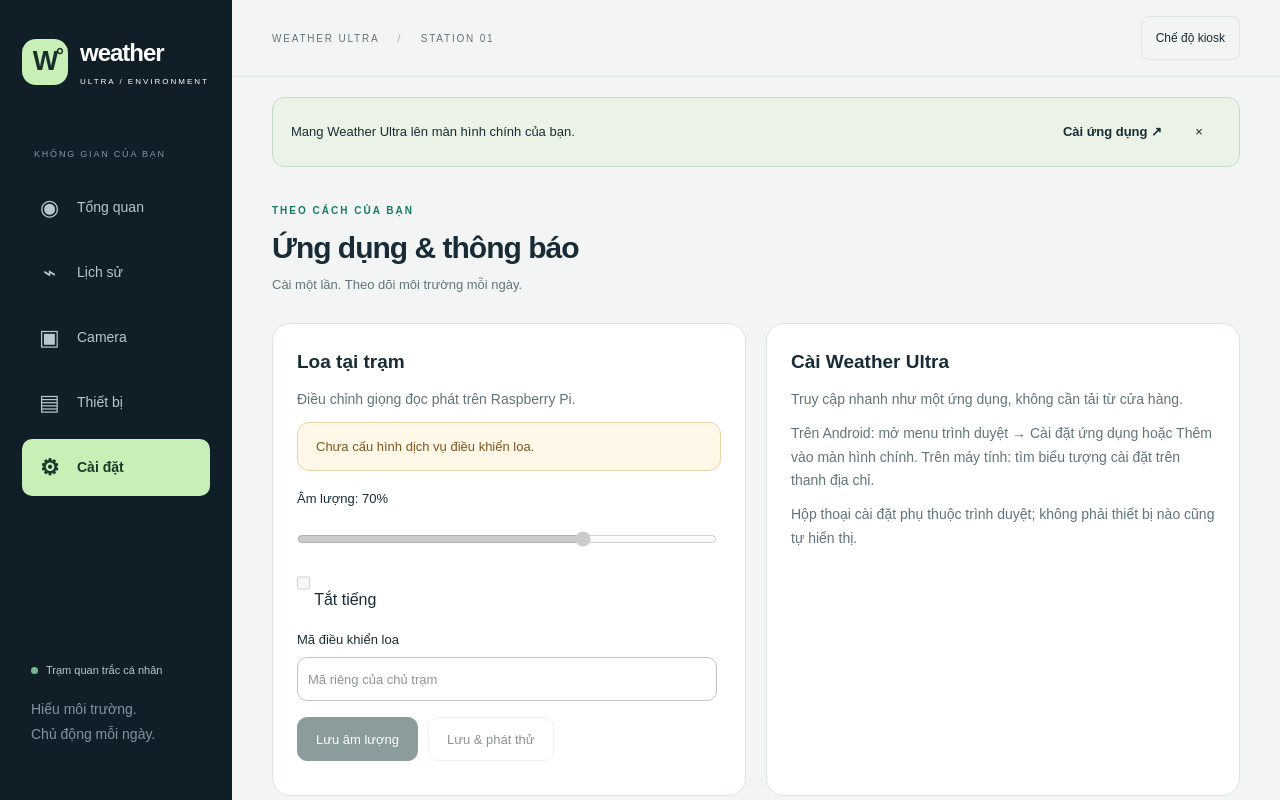
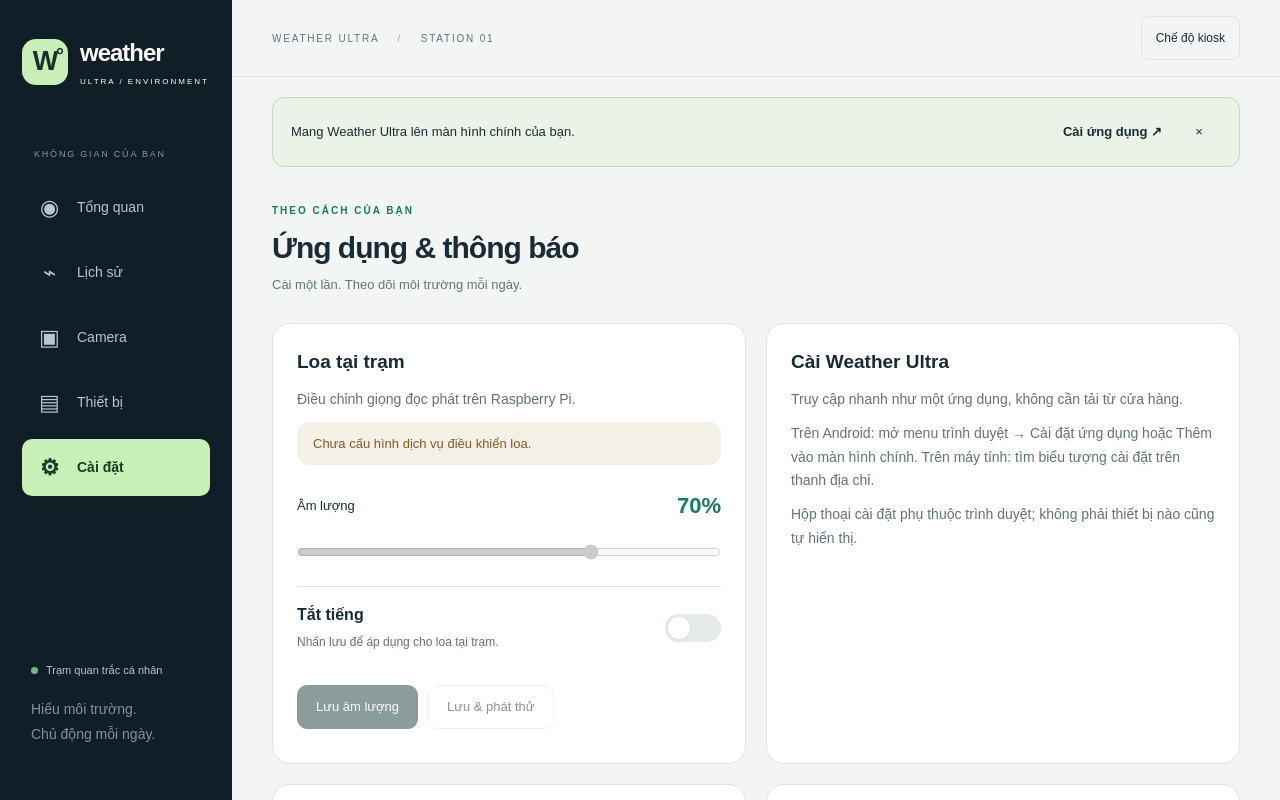
Before and after one commit to nguyenhuybach2001/weather-ultra-dashboard, a Next.js app: page /settings in a window 1280 px wide. Shown: the top 800 px of the page. Built offline with nearby package versions, Linux system fonts and the light colour scheme; no server answers.

Commit message:
Allow public speaker control and refine audio settings UI

```diff
--- a/app/api/audio/route.ts
+++ b/app/api/audio/route.ts
@@ -1,9 +1,9 @@
 import { randomUUID } from "node:crypto";
-import { database, json, readBody, sameOrigin, secretMatches } from "@/lib/push-server";
+import { database, json, readBody, sameOrigin } from "@/lib/push-server";
 export const runtime = "nodejs";
 const device = () => process.env.WEATHER_DEVICE_ID || "weather-ultra-01";
 function ready() {
-  return !!(process.env.NEXT_PUBLIC_SUPABASE_URL && process.env.SUPABASE_SERVICE_ROLE_KEY && process.env.APP_ORIGIN && (process.env.AUDIO_CONTROL_CODE?.length ?? 0) >= 16);
+  return !!(process.env.NEXT_PUBLIC_SUPABASE_URL && process.env.SUPABASE_SERVICE_ROLE_KEY && process.env.APP_ORIGIN);
 }
 export async function GET() {
   if (!ready()) return json({ ready: false });
@@ -23,7 +23,7 @@
   if (!sameOrigin(request)) return json({ error: "Origin không hợp lệ." }, 403);
   try {
     const body = await readBody(request) as Record<string, unknown>;
-    if (!body || !secretMatches(body.code, process.env.AUDIO_CONTROL_CODE)) return json({ error: "Mã điều khiển không đúng." }, 401);
+    if (!body) return json({ error: "Thiết lập không hợp lệ." }, 400);
     if (!Number.isInteger(body.volume) || Number(body.volume) < 0 || Number(body.volume) > 100 || typeof body.muted !== "boolean" || typeof body.test !== "boolean") return json({ error: "Thiết lập không hợp lệ." }, 400);
     const db = database();
     const { data, error } = await db.from("device_audio_status").select("last_seen").eq("device_id", device()).maybeSingle();
--- a/app/globals.css
+++ b/app/globals.css
@@ -910,3 +910,19 @@
     transition: none !important;
   }
 }
+
+/* Speaker controls retain large touch targets on the Pi display. */
+.audio-connection { padding: 12px 16px; border-radius: 12px; background: #f5f0e5; color: #805c26; font-size: 13px; }
+.audio-connection.is-online { background: #e9f4ee; color: #17634f; }
+.field.audio-volume { max-width: none; margin-top: 24px; }
+.audio-volume-heading { display: flex; justify-content: space-between; align-items: center; }
+.audio-volume-heading strong { color: var(--green); font-size: 22px; font-variant-numeric: tabular-nums; }
+.audio-volume input[type="range"] { width: 100%; accent-color: var(--green); padding: 0; border: 0; background: transparent; cursor: pointer; }
+.audio-mute-row { display: flex; align-items: center; justify-content: space-between; gap: 16px; padding: 16px 0; border-top: 1px solid var(--line); margin-top: 12px; }
+.audio-mute-row p { font-size: 12px; margin: 5px 0 0; color: var(--muted); }
+.audio-switch { flex: 0 0 56px; width: 56px; height: 44px; border: 0; padding: 8px 0; background: transparent; position: relative; }
+.audio-switch::before { content: ""; position: absolute; inset: 8px 0; background: #ccd7d3; border-radius: 20px; transition: background .15s; }
+.audio-switch span { display: block; position: relative; height: 22px; width: 22px; margin-left: 3px; border-radius: 50%; background: white; box-shadow: 0 1px 4px #17382b26; transition: transform .15s; }
+.audio-switch[aria-checked="true"]::before { background: var(--green); }
+.audio-switch[aria-checked="true"] span { transform: translateX(28px); }
+@media (prefers-reduced-motion: reduce) { .audio-switch span, .audio-switch::before { transition: none; } }
--- a/components/AudioSettings.tsx
+++ b/components/AudioSettings.tsx
@@ -5,7 +5,6 @@
   const [state, setState] = useState<State>({ ready: false });
   const [volume, setVolume] = useState(70);
   const [muted, setMuted] = useState(false);
-  const [code, setCode] = useState("");
   const [message, setMessage] = useState("");
   const [busy, setBusy] = useState(false);
   const [revision, setRevision] = useState("");
@@ -30,7 +29,7 @@
   async function save(test: boolean) {
     setBusy(true); setMessage(""); setRevision("");
     try {
-      const response = await fetch("/api/audio", { method: "POST", headers: { "Content-Type": "application/json" }, body: JSON.stringify({ volume, muted, code, test }), signal: AbortSignal.timeout(10000) });
+      const response = await fetch("/api/audio", { method: "POST", headers: { "Content-Type": "application/json" }, body: JSON.stringify({ volume, muted, test }), signal: AbortSignal.timeout(10000) });
       const data = await response.json();
       if (!response.ok) throw new Error(data.error);
       setRevision(data.revision);
@@ -41,15 +40,14 @@
   return <section className="panel">
     <h2>Loa tại trạm</h2>
     <p>Điều chỉnh giọng đọc phát trên Raspberry Pi.</p>
-    <div className="notice">{!state.ready ? "Chưa cấu hình dịch vụ điều khiển loa." : state.online ? `Pi đã kết nối · Mức đang áp dụng: ${state.status?.muted ? "Tắt tiếng" : `${state.status?.volume}%`}` : "Pi offline hoặc chưa kết nối dịch vụ loa."}</div>
-    <label className="field">Âm lượng: {volume}%
+    <div className={`audio-connection ${state.online ? "is-online" : ""}`}>{!state.ready ? "Chưa cấu hình dịch vụ điều khiển loa." : state.online ? `Pi đã kết nối · Mức đang áp dụng: ${state.status?.muted ? "Tắt tiếng" : `${state.status?.volume}%`}` : "Pi offline hoặc chưa kết nối dịch vụ loa."}</div>
+    <label className="field audio-volume"><span className="audio-volume-heading">Âm lượng <strong>{volume}%</strong></span>
       <input aria-label="Âm lượng loa Pi" type="range" min="0" max="100" value={volume} onChange={e => setVolume(Number(e.target.value))} disabled={!state.online || busy} />
     </label>
-    <label><input type="checkbox" checked={muted} onChange={e => setMuted(e.target.checked)} disabled={!state.online || busy} /> Tắt tiếng</label>
-    <label className="field">Mã điều khiển loa<input type="password" autoComplete="off" value={code} onChange={e => setCode(e.target.value)} placeholder="Mã riêng của chủ trạm" /></label>
+    <div className="audio-mute-row"><div><strong>Tắt tiếng</strong><p>Nhấn lưu để áp dụng cho loa tại trạm.</p></div><button type="button" role="switch" aria-label="Tắt tiếng loa tại trạm" aria-checked={muted} className="audio-switch" onClick={() => setMuted(!muted)} disabled={!state.online || busy}><span /></button></div>
     <div className="button-row">
-      <button className="primary-button" onClick={() => save(false)} disabled={!state.online || busy || !code}>Lưu âm lượng</button>
-      <button className="secondary-button" onClick={() => save(true)} disabled={!state.online || busy || !code || muted || volume === 0}>Lưu & phát thử</button>
+      <button className="primary-button" onClick={() => save(false)} disabled={!state.online || busy}>Lưu âm lượng</button>
+      <button className="secondary-button" onClick={() => save(true)} disabled={!state.online || busy || muted || volume === 0}>Lưu & phát thử</button>
     </div>
     <p role="status">{revision && state.status?.applied_revision === revision ? "Pi đã áp dụng thiết lập." : message}</p>
     {state.status?.test_result && <p>Lần phát thử gần nhất: {state.status.test_result}</p>}
```
Also changed, not shown: 1 other file (tests, documents, lock files or other folders).
